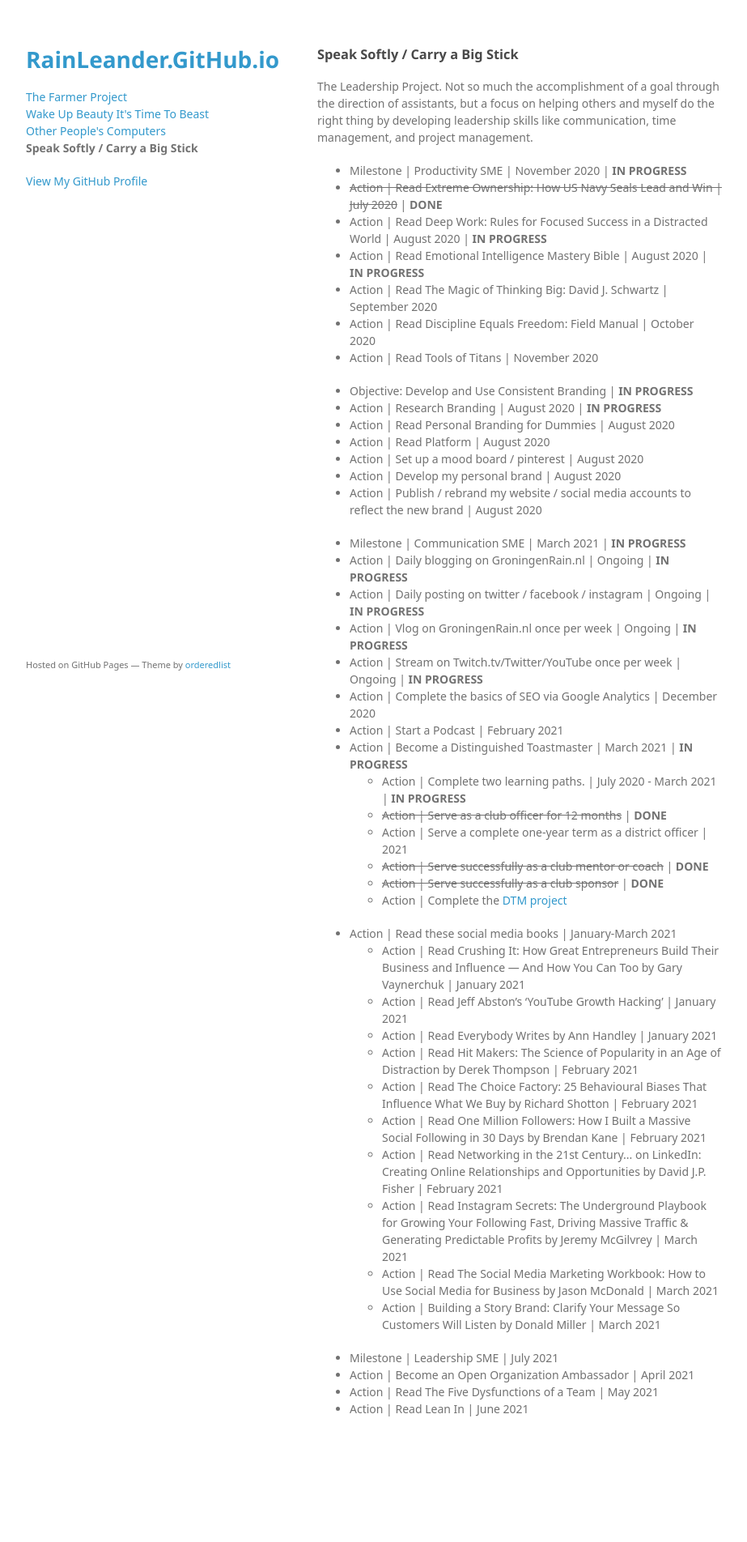
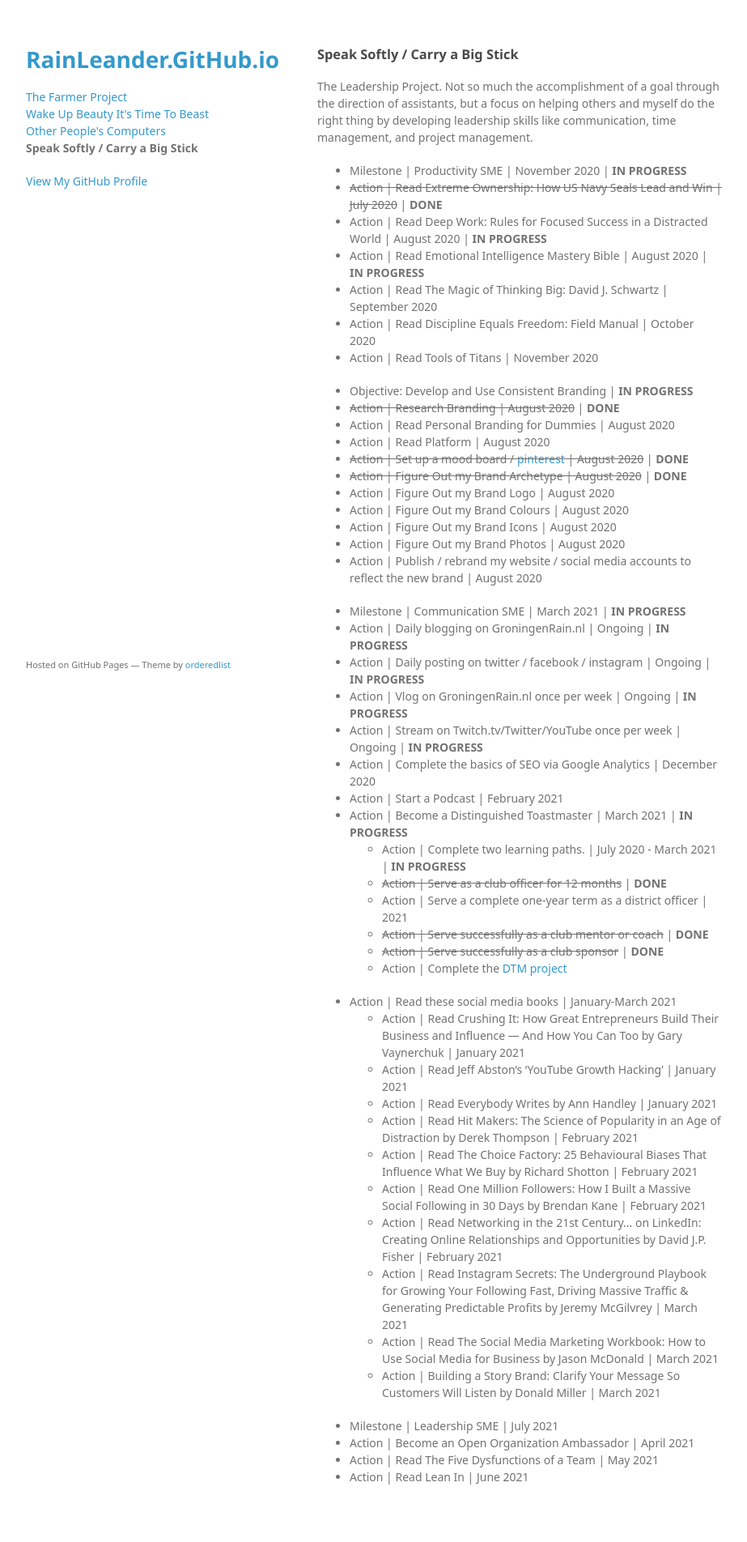
Before and after one commit to rainleander/rainleander.github.io, a Jekyll site: the page speak-softly.html, which Jekyll copies as it is, in a window 1280 px wide. Shown: the whole page at 81% size, without its empty margins (178-1101 px from the left). Built offline with Jekyll 4.4.1, drawn with Linux system fonts in a browser that asks for light colours; some web fonts are replaced; before the commit the page ends 1820 px from its top, so only the background shows below that.

Commit message:
Update speak-softly.html

```diff
--- a/speak-softly.html
+++ b/speak-softly.html
@@ -38,11 +38,15 @@
         <li>Action | Read Tools of Titans | November 2020</li></ul>
 
         <ul><li>Objective: Develop and Use Consistent Branding | <b>IN PROGRESS</b></li>
-          <li>Action | Research Branding | August 2020 | <b>IN PROGRESS</b></li>
+          <li><del>Action | Research Branding | August 2020</del> | <b>DONE</b></li>
           <li>Action | Read Personal Branding for Dummies | August 2020</li>
           <li>Action | Read Platform | August 2020</li>
-          <li>Action | Set up a mood board / pinterest | August 2020</li>
-          <li>Action | Develop my personal brand | August 2020</li>
+          <li><del>Action | Set up a mood board / <a href="https://nl.pinterest.com/rainsdance/dancing-engineer/">pinterest</a> | August 2020</del> | <b>DONE</b></li>
+          <li><del>Action | Figure Out my Brand Archetype | August 2020</del> | <b>DONE</b></li>
+          <li>Action | Figure Out my Brand Logo | August 2020</li>
+          <li>Action | Figure Out my Brand Colours | August 2020</li>
+          <li>Action | Figure Out my Brand Icons | August 2020</li>
+          <li>Action | Figure Out my Brand Photos | August 2020</li>
           <li>Action | Publish / rebrand my website / social media accounts to reflect the new brand | August 2020</li></ul>
 
         <ul><li>Milestone | Communication SME | March 2021 | <b>IN PROGRESS</b></li>
```
